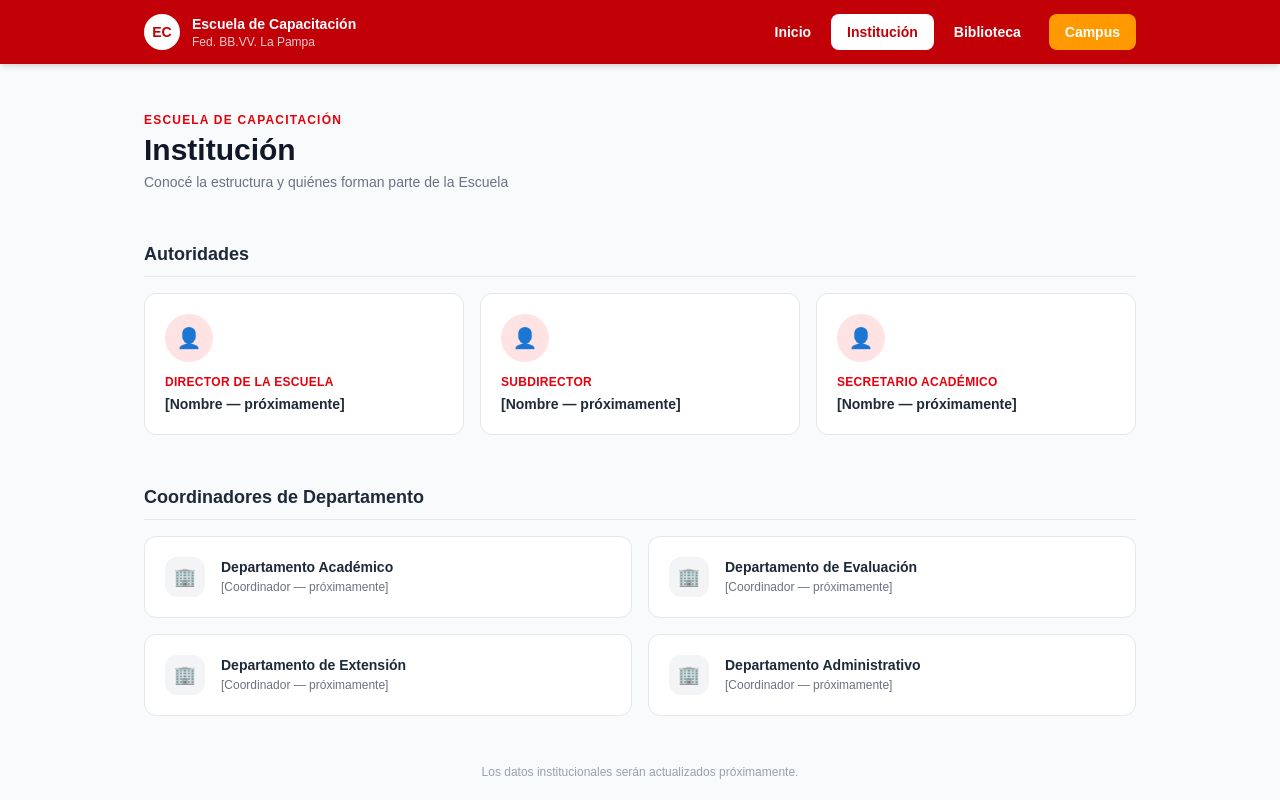
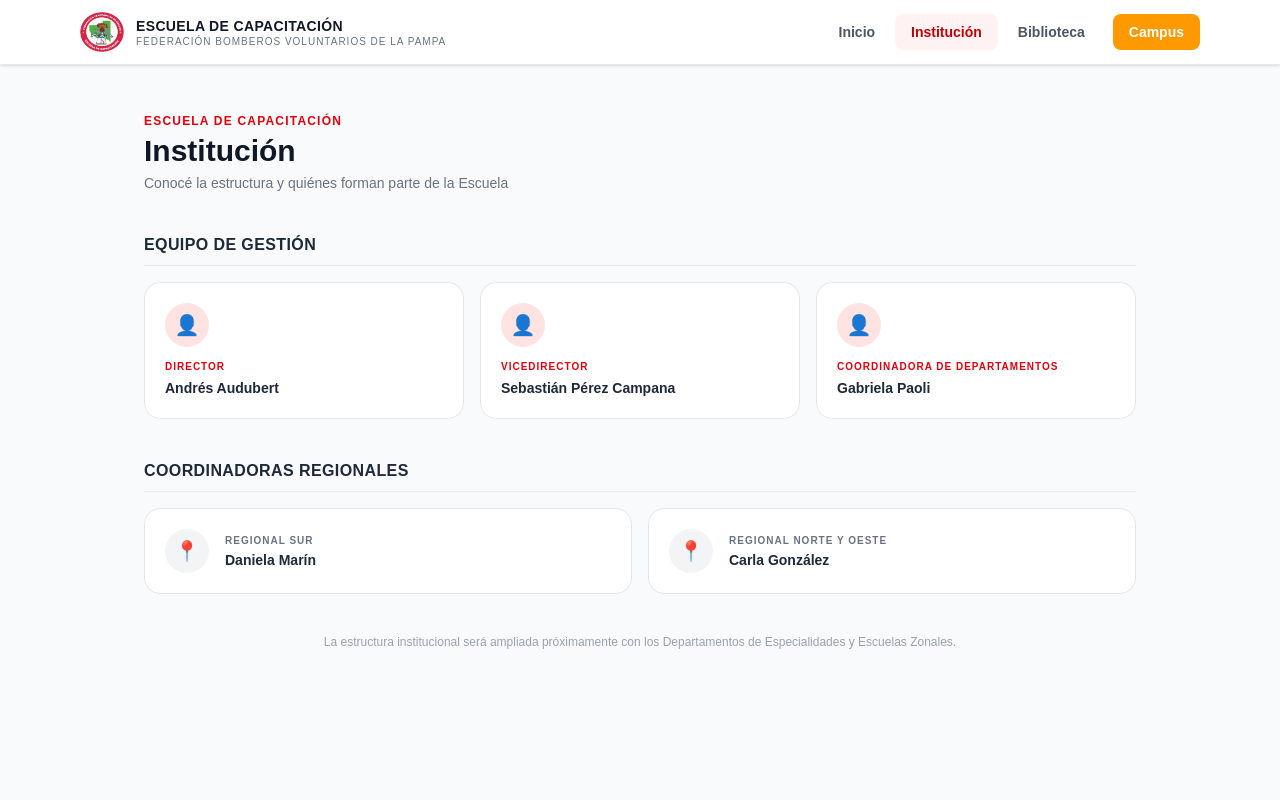
Before and after one commit to andresaudubert/escueladecapacitacion, a Next.js app: page /institucion in a window 1280 px wide. Shown: the top 800 px of the page. Built offline with nearby package versions, Linux system fonts and the light colour scheme.

Commit message:
Rediseño: header limpio, escudo, calendario Google, contenido institucional

```diff
--- a/src/app/institucion/page.tsx
+++ b/src/app/institucion/page.tsx
@@ -1,59 +1,64 @@
 export default function InstitucionPage() {
   return (
-    <div className="max-w-5xl mx-auto px-4 py-12 space-y-12">
+    <div className="bg-gray-50 min-h-screen">
+      <div className="max-w-5xl mx-auto px-4 py-12 space-y-10">
+
         <div>
           <p className="text-xs font-bold uppercase tracking-widest text-red-600 mb-1">Escuela de Capacitación</p>
           <h1 className="text-3xl font-black text-gray-900">Institución</h1>
           <p className="text-sm text-gray-500 mt-1">Conocé la estructura y quiénes forman parte de la Escuela</p>
         </div>
 
-      {/* Autoridades */}
+        {/* Equipo de gestión */}
         <section>
-        <h2 className="text-lg font-bold text-gray-800 mb-4 pb-2 border-b border-gray-200">Autoridades</h2>
+          <h2 className="text-base font-black text-gray-800 mb-4 pb-2 border-b border-gray-200 uppercase tracking-wide">
+            Equipo de Gestión
+          </h2>
           <div className="grid sm:grid-cols-2 md:grid-cols-3 gap-4">
             {[
-            { cargo: "Director de la Escuela",       nombre: "[Nombre — próximamente]" },
-            { cargo: "Subdirector",                  nombre: "[Nombre — próximamente]" },
-            { cargo: "Secretario Académico",         nombre: "[Nombre — próximamente]" },
+              { cargo: "Director",                      nombre: "Andrés Audubert" },
+              { cargo: "Vicedirector",                  nombre: "Sebastián Pérez Campana" },
+              { cargo: "Coordinadora de Departamentos", nombre: "Gabriela Paoli" },
             ].map((a) => (
-            <div key={a.cargo} className="bg-white rounded-xl border border-gray-200 p-5">
-              <div className="w-12 h-12 bg-red-100 rounded-full flex items-center justify-center text-red-600 text-xl mb-3">
+              <div key={a.cargo} className="bg-white rounded-2xl border border-gray-200 p-5">
+                <div className="w-11 h-11 bg-red-100 rounded-full flex items-center justify-center text-red-600 text-xl mb-3">
                   👤
                 </div>
-              <p className="text-xs font-bold text-red-600 uppercase tracking-wide">{a.cargo}</p>
-              <p className="text-sm font-semibold text-gray-800 mt-1">{a.nombre}</p>
+                <p className="text-[10px] font-bold text-red-600 uppercase tracking-widest">{a.cargo}</p>
+                <p className="text-sm font-bold text-gray-800 mt-1">{a.nombre}</p>
               </div>
             ))}
           </div>
         </section>
 
-      {/* Coordinadores */}
+        {/* Coordinadoras Regionales */}
         <section>
-        <h2 className="text-lg font-bold text-gray-800 mb-4 pb-2 border-b border-gray-200">Coordinadores de Departamento</h2>
+          <h2 className="text-base font-black text-gray-800 mb-4 pb-2 border-b border-gray-200 uppercase tracking-wide">
+            Coordinadoras Regionales
+          </h2>
           <div className="grid sm:grid-cols-2 gap-4">
             {[
-            { depto: "Departamento Académico",       coord: "[Coordinador — próximamente]" },
-            { depto: "Departamento de Evaluación",   coord: "[Coordinador — próximamente]" },
-            { depto: "Departamento de Extensión",    coord: "[Coordinador — próximamente]" },
-            { depto: "Departamento Administrativo",  coord: "[Coordinador — próximamente]" },
-          ].map((d) => (
-            <div key={d.depto} className="bg-white rounded-xl border border-gray-200 p-5 flex items-start gap-4">
-              <div className="w-10 h-10 bg-gray-100 rounded-xl flex items-center justify-center text-gray-500 text-lg shrink-0">
-                🏢
+              { region: "Regional Sur",           nombre: "Daniela Marín" },
+              { region: "Regional Norte y Oeste",  nombre: "Carla González" },
+            ].map((r) => (
+              <div key={r.region} className="bg-white rounded-2xl border border-gray-200 p-5 flex items-center gap-4">
+                <div className="w-11 h-11 bg-gray-100 rounded-full flex items-center justify-center text-gray-500 text-xl shrink-0">
+                  📍
                 </div>
                 <div>
-                <p className="text-sm font-bold text-gray-800">{d.depto}</p>
-                <p className="text-xs text-gray-500 mt-0.5">{d.coord}</p>
+                  <p className="text-[10px] font-bold text-gray-500 uppercase tracking-widest">{r.region}</p>
+                  <p className="text-sm font-bold text-gray-800 mt-0.5">{r.nombre}</p>
                 </div>
               </div>
             ))}
           </div>
         </section>
 
-      {/* Nota de actualización */}
-      <p className="text-xs text-gray-400 text-center">
-        Los datos institucionales serán actualizados próximamente.
+        {/* Nota */}
+        <p className="text-xs text-gray-400 text-center pb-4">
+          La estructura institucional será ampliada próximamente con los Departamentos de Especialidades y Escuelas Zonales.
         </p>
+      </div>
     </div>
   )
 }
--- a/src/app/page.tsx
+++ b/src/app/page.tsx
@@ -1,30 +1,34 @@
 import Link from "next/link"
+
+const CALENDAR_SRC =
+  "https://calendar.google.com/calendar/embed?src=c4plcc4jjc0ne3fcjs61177fkg%40group.calendar.google.com&ctz=America%2FArgentina%2FBuenos_Aires&hl=es&showTitle=0&showNav=1&showDate=1&showPrint=0&showTabs=1&showCalendars=0&showTz=0&mode=MONTH"
 
 export default function InicioPage() {
   return (
-    <div>
-      {/* Hero */}
-      <section className="bg-red-700 text-white py-20 px-4">
-        <div className="max-w-4xl mx-auto text-center">
-          <p className="text-sm font-semibold uppercase tracking-widest text-red-200 mb-3">
+    <div className="bg-gray-50 min-h-screen">
+
+      {/* Hero limpio */}
+      <section className="bg-white border-b border-gray-100 py-10 px-4">
+        <div className="max-w-6xl mx-auto flex flex-col items-center text-center gap-3">
+          <span className="text-xs font-bold uppercase tracking-widest text-red-600">
             Federación de Bomberos Voluntarios de La Pampa
-          </p>
-          <h1 className="text-4xl md:text-5xl font-black leading-tight mb-4">
+          </span>
+          <h1 className="text-3xl md:text-4xl font-black text-gray-900 leading-tight">
             Escuela de Capacitación
           </h1>
-          <p className="text-lg text-red-100 max-w-2xl mx-auto">
+          <p className="text-sm text-gray-500 max-w-xl">
             Formamos a los bomberos voluntarios de La Pampa con excelencia, compromiso y vocación de servicio.
           </p>
-          <div className="mt-8 flex flex-col sm:flex-row gap-3 justify-center">
+          <div className="flex flex-col sm:flex-row gap-3 mt-2">
             <Link
               href="/campus"
-              className="bg-amber-500 hover:bg-amber-400 text-white font-bold px-8 py-3 rounded-xl transition-colors text-sm"
+              className="bg-amber-500 hover:bg-amber-400 text-white font-bold px-6 py-2.5 rounded-xl transition-colors text-sm"
             >
               Ingresar al Campus →
             </Link>
             <Link
               href="/biblioteca"
-              className="bg-white/10 hover:bg-white/20 text-white font-semibold px-8 py-3 rounded-xl transition-colors text-sm border border-white/30"
+              className="bg-white border border-gray-200 hover:border-gray-300 text-gray-700 font-semibold px-6 py-2.5 rounded-xl transition-colors text-sm"
             >
               Ver Biblioteca
             </Link>
@@ -32,43 +36,74 @@ export default function InicioPage() {
         </div>
       </section>
 
+      {/* Calendario — elemento principal */}
+      <section className="max-w-6xl mx-auto px-4 py-10">
+        <div className="mb-4">
+          <h2 className="text-lg font-black text-gray-900">Calendario de actividades</h2>
+          <p className="text-sm text-gray-500 mt-0.5">Cursos, exámenes y eventos de la Escuela de Capacitación</p>
+        </div>
+        <div className="bg-white rounded-2xl border border-gray-200 overflow-hidden shadow-sm">
+          <iframe
+            src={CALENDAR_SRC}
+            style={{ border: 0 }}
+            width="100%"
+            height="600"
+            frameBorder="0"
+            scrolling="no"
+            title="Calendario de actividades"
+            className="w-full"
+          />
+        </div>
+      </section>
+
       {/* Misión · Visión · Valores */}
-      <section className="max-w-5xl mx-auto px-4 py-16 grid md:grid-cols-3 gap-6">
+      <section className="max-w-6xl mx-auto px-4 pb-12 grid md:grid-cols-3 gap-5">
         <div className="bg-white rounded-2xl border border-gray-200 p-6">
-          <div className="w-10 h-10 bg-red-100 text-red-700 rounded-xl flex items-center justify-center text-xl mb-4">
-            🎯
+          <div className="w-9 h-9 bg-red-100 text-red-700 rounded-xl flex items-center justify-center text-lg mb-4">
+            🔭
           </div>
-          <h2 className="text-base font-bold text-gray-800 mb-2">Misión</h2>
-          <p className="text-sm text-gray-500 leading-relaxed">
-            [Texto de misión — próximamente]
+          <h2 className="text-sm font-black text-gray-900 mb-2 uppercase tracking-wide">Visión</h2>
+          <p className="text-sm text-gray-600 leading-relaxed">
+            Consolidarnos como la principal referente de excelencia en capacitación para las asociaciones de nuestra Federación y la comunidad, creando, gestionando y ofreciendo programas formativos de vanguardia que potencien el desarrollo profesional de sus destinatarios.
           </p>
         </div>
 
         <div className="bg-white rounded-2xl border border-gray-200 p-6">
-          <div className="w-10 h-10 bg-red-100 text-red-700 rounded-xl flex items-center justify-center text-xl mb-4">
-            🔭
+          <div className="w-9 h-9 bg-red-100 text-red-700 rounded-xl flex items-center justify-center text-lg mb-4">
+            🎯
           </div>
-          <h2 className="text-base font-bold text-gray-800 mb-2">Visión</h2>
-          <p className="text-sm text-gray-500 leading-relaxed">
-            [Texto de visión — próximamente]
+          <h2 className="text-sm font-black text-gray-900 mb-2 uppercase tracking-wide">Misión</h2>
+          <p className="text-sm text-gray-600 leading-relaxed">
+            Fomentar una cultura de aprendizaje colaborativo y compartido entre los conocimientos individuales dentro de las asociaciones con el resto del sistema provincial, como así también aportar y recibir conocimiento de la Academia Nacional de Bomberos. Promover activamente la capacitación continua en todas las asociaciones, investigando nuevas modalidades y metodologías, creando y gestionando programas formativos en todos sus niveles.
           </p>
         </div>
 
         <div className="bg-white rounded-2xl border border-gray-200 p-6">
-          <div className="w-10 h-10 bg-red-100 text-red-700 rounded-xl flex items-center justify-center text-xl mb-4">
+          <div className="w-9 h-9 bg-red-100 text-red-700 rounded-xl flex items-center justify-center text-lg mb-4">
             ⭐
           </div>
-          <h2 className="text-base font-bold text-gray-800 mb-2">Valores</h2>
-          <p className="text-sm text-gray-500 leading-relaxed">
-            [Texto de valores — próximamente]
-          </p>
+          <h2 className="text-sm font-black text-gray-900 mb-2 uppercase tracking-wide">Valores</h2>
+          <ul className="space-y-3 text-sm text-gray-600">
+            <li>
+              <span className="font-semibold text-gray-800">Vocación y Compromiso:</span>{" "}
+              Dedicación plena al desarrollo de capacidades y habilidades, fomentando el crecimiento profesional y personal de nuestros miembros.
+            </li>
+            <li>
+              <span className="font-semibold text-gray-800">Ética, Respeto y Honestidad:</span>{" "}
+              Guiar acciones con los más altos estándares éticos, mostrando respeto por los participantes, instructores y asociaciones.
+            </li>
+            <li>
+              <span className="font-semibold text-gray-800">Responsabilidad y Profesionalismo:</span>{" "}
+              Cumplir las responsabilidades de manera eficiente y transparente, manteniendo un alto nivel de profesionalismo en todas las actividades.
+            </li>
+          </ul>
         </div>
       </section>
 
       {/* Acceso rápido */}
-      <section className="bg-white border-t border-gray-100 py-12 px-4">
-        <div className="max-w-5xl mx-auto grid sm:grid-cols-3 gap-4">
-          <Link href="/institucion" className="group flex items-center gap-4 p-5 rounded-xl border border-gray-200 hover:border-red-300 hover:shadow-sm transition-all">
+      <section className="bg-white border-t border-gray-100 py-10 px-4">
+        <div className="max-w-6xl mx-auto grid sm:grid-cols-3 gap-4">
+          <Link href="/institucion" className="group flex items-center gap-4 p-5 rounded-xl border border-gray-200 hover:border-red-200 hover:shadow-sm transition-all bg-white">
             <div className="w-10 h-10 bg-red-50 text-red-600 rounded-xl flex items-center justify-center text-xl shrink-0">
               🏛️
             </div>
@@ -77,7 +112,7 @@ export default function InicioPage() {
               <p className="text-xs text-gray-400 mt-0.5">Autoridades y estructura</p>
             </div>
           </Link>
-          <Link href="/biblioteca" className="group flex items-center gap-4 p-5 rounded-xl border border-gray-200 hover:border-red-300 hover:shadow-sm transition-all">
+          <Link href="/biblioteca" className="group flex items-center gap-4 p-5 rounded-xl border border-gray-200 hover:border-red-200 hover:shadow-sm transition-all bg-white">
             <div className="w-10 h-10 bg-red-50 text-red-600 rounded-xl flex items-center justify-center text-xl shrink-0">
               📚
             </div>
--- a/src/components/NavBar.tsx
+++ b/src/components/NavBar.tsx
@@ -1,6 +1,7 @@
 "use client"
 
 import Link from "next/link"
+import Image from "next/image"
 import { usePathname } from "next/navigation"
 import { useState } from "react"
 
@@ -16,16 +17,26 @@ export default function NavBar() {
   const [open, setOpen] = useState(false)
 
   return (
-    <header className="bg-red-700 text-white shadow-md sticky top-0 z-50">
-      <div className="max-w-5xl mx-auto px-4 h-16 flex items-center justify-between">
+    <header className="bg-white border-b border-gray-200 sticky top-0 z-50 shadow-sm">
+      <div className="max-w-6xl mx-auto px-4 h-16 flex items-center justify-between">
+
         {/* Logo */}
-        <Link href="/" className="flex items-center gap-3">
-          <div className="w-9 h-9 bg-white rounded-full flex items-center justify-center shrink-0">
-            <span className="text-red-700 font-black text-sm">EC</span>
-          </div>
-          <div className="leading-tight">
-            <span className="text-sm font-bold block">Escuela de Capacitación</span>
-            <span className="text-xs font-normal opacity-80 hidden sm:block">Fed. BB.VV. La Pampa</span>
+        <Link href="/" className="flex items-center gap-3 min-w-0">
+          <Image
+            src="/escudo-federacion.png"
+            alt="Escudo Escuela de Capacitación"
+            width={44}
+            height={44}
+            className="shrink-0 rounded-full"
+            priority
+          />
+          <div className="leading-tight min-w-0">
+            <span className="text-sm font-black text-gray-900 block uppercase tracking-wide">
+              Escuela de Capacitación
+            </span>
+            <span className="text-[10px] font-medium text-gray-500 hidden sm:block uppercase tracking-widest">
+              Federación Bomberos Voluntarios de La Pampa
+            </span>
           </div>
         </Link>
 
@@ -33,15 +44,18 @@ export default function NavBar() {
         <nav className="hidden md:flex items-center gap-1">
           {NAV_LINKS.map((link) => {
             const isActive = link.href === "/" ? pathname === "/" : pathname.startsWith(link.href)
+            const isCampus = link.href === "/campus"
             return (
               <Link
                 key={link.href}
                 href={link.href}
                 className={`px-4 py-2 rounded-lg text-sm font-semibold transition-colors ${
-                  isActive
-                    ? "bg-white text-red-700"
-                    : "text-white hover:bg-white/20"
-                } ${link.href === "/campus" ? "bg-amber-500 hover:bg-amber-400 text-white ml-2" : ""}`}
+                  isCampus
+                    ? "bg-amber-500 hover:bg-amber-400 text-white ml-2"
+                    : isActive
+                    ? "bg-red-50 text-red-700"
+                    : "text-gray-600 hover:bg-gray-100 hover:text-gray-900"
+                }`}
               >
                 {link.label}
               </Link>
@@ -52,27 +66,32 @@ export default function NavBar() {
         {/* Hamburger mobile */}
         <button
           onClick={() => setOpen(!open)}
-          className="md:hidden w-9 h-9 flex flex-col items-center justify-center gap-1.5 hover:bg-white/20 rounded-lg transition-colors"
+          className="md:hidden w-9 h-9 flex flex-col items-center justify-center gap-1.5 hover:bg-gray-100 rounded-lg transition-colors"
         >
-          <span className={`block w-5 h-0.5 bg-white transition-all ${open ? "rotate-45 translate-y-2" : ""}`} />
-          <span className={`block w-5 h-0.5 bg-white transition-all ${open ? "opacity-0" : ""}`} />
-          <span className={`block w-5 h-0.5 bg-white transition-all ${open ? "-rotate-45 -translate-y-2" : ""}`} />
+          <span className={`block w-5 h-0.5 bg-gray-700 transition-all ${open ? "rotate-45 translate-y-2" : ""}`} />
+          <span className={`block w-5 h-0.5 bg-gray-700 transition-all ${open ? "opacity-0" : ""}`} />
+          <span className={`block w-5 h-0.5 bg-gray-700 transition-all ${open ? "-rotate-45 -translate-y-2" : ""}`} />
         </button>
       </div>
 
       {/* Nav mobile */}
       {open && (
-        <nav className="md:hidden border-t border-white/20 px-4 py-3 flex flex-col gap-1">
+        <nav className="md:hidden border-t border-gray-100 px-4 py-3 flex flex-col gap-1 bg-white">
           {NAV_LINKS.map((link) => {
             const isActive = link.href === "/" ? pathname === "/" : pathname.startsWith(link.href)
+            const isCampus = link.href === "/campus"
             return (
               <Link
                 key={link.href}
                 href={link.href}
                 onClick={() => setOpen(false)}
                 className={`px-4 py-2.5 rounded-lg text-sm font-semibold transition-colors ${
-                  isActive ? "bg-white text-red-700" : "text-white hover:bg-white/20"
-                } ${link.href === "/campus" ? "bg-amber-500 hover:bg-amber-400 text-white" : ""}`}
+                  isCampus
+                    ? "bg-amber-500 text-white"
+                    : isActive
+                    ? "bg-red-50 text-red-700"
+                    : "text-gray-600 hover:bg-gray-100"
+                }`}
               >
                 {link.label}
               </Link>
```
Also changed, not shown: public/escudo-federacion.png (added). Lines whose indentation alone changed are shown as unchanged.
